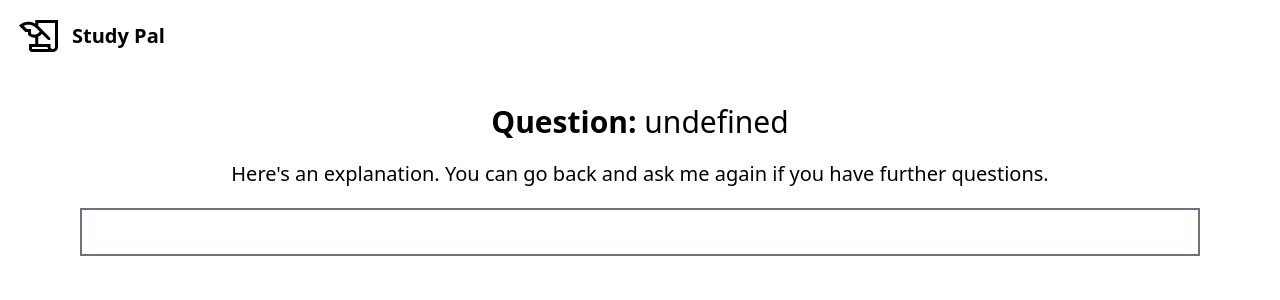
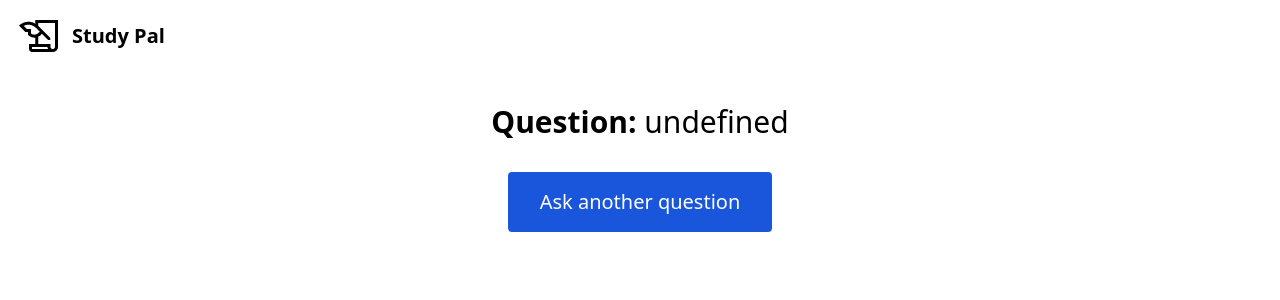
Before and after one commit to nicolehu26/subject-help, a Next.js app: page /editor in a window 1280 px wide. Shown: the top 300 px of the page. Built offline with nearby package versions, Linux system fonts and the light colour scheme.

Commit message:
added go back to question button and added answer formatting

```diff
--- a/pages/editor.tsx
+++ b/pages/editor.tsx
@@ -67,50 +67,16 @@ const Editor: NextPage = () => {
               {prompt || 'undefined'}
             </span>
           </h1>
-          <p className="text-xl mt-5">
-            Here's an explanation. You can go back and ask me again if you have further questions.
-          </p>
-          <form className="min-w-full" onSubmit={handleSubmit}>
-            <input
-              defaultValue={thesis}
-              className={classnames('text-xl mt-5 min-w-full border-2 p-2', {
-                'text-gray-400': isLoading,
-              })}
-              type="text"
-              minLength={20}
-              onChange={handleThesisChange}
-              disabled={isLoading}
-              required
-            ></input>
-
-            <div role="status">
-              <svg
-                className={classnames(
-                  'mt-6 inline mr-2 w-10 h-10 text-gray-200 animate-spin fill-blue-700',
-                  { hidden: !isLoading },
-                )}
-                viewBox="0 0 100 101"
-                fill="none"
-                xmlns="http://www.w3.org/2000/svg"
-              >
-                <path
-                  d="M100 50.5908C100 78.2051 77.6142 100.591 50 100.591C22.3858 100.591 0 78.2051 0 50.5908C0 22.9766 22.3858 0.59082 50 0.59082C77.6142 0.59082 100 22.9766 100 50.5908ZM9.08144 50.5908C9.08144 73.1895 27.4013 91.5094 50 91.5094C72.5987 91.5094 90.9186 73.1895 90.9186 50.5908C90.9186 27.9921 72.5987 9.67226 50 9.67226C27.4013 9.67226 9.08144 27.9921 9.08144 50.5908Z"
-                  fill="currentColor"
-                />
-                <path
-                  d="M93.9676 39.0409C96.393 38.4038 97.8624 35.9116 97.0079 33.5539C95.2932 28.8227 92.871 24.3692 89.8167 20.348C85.8452 15.1192 80.8826 10.7238 75.2124 7.41289C69.5422 4.10194 63.2754 1.94025 56.7698 1.05124C51.7666 0.367541 46.6976 0.446843 41.7345 1.27873C39.2613 1.69328 37.813 4.19778 38.4501 6.62326C39.0873 9.04874 41.5694 10.4717 44.0505 10.1071C47.8511 9.54855 51.7191 9.52689 55.5402 10.0491C60.8642 10.7766 65.9928 12.5457 70.6331 15.2552C75.2735 17.9648 79.3347 21.5619 82.5849 25.841C84.9175 28.9121 86.7997 32.2913 88.1811 35.8758C89.083 38.2158 91.5421 39.6781 93.9676 39.0409Z"
-                  fill="currentFill"
-                />
-              </svg>
-            </div>
-          </form>
-          {essay.map((paragraph: string, index) => {
-            return (
-              <p key={index} className="text-xl mt-5 text-left">
-                {paragraph.replace(/[0-9]. /gm, '')}
-              </p>
-            )
-          })}
+          <div className='pt-2 text-xl'>{thesis}</div>
+          <button
+              className={classnames(
+                'mt-6 text-white font-medium py-4 px-8 rounded text-xl',
+                { 'bg-blue-700': !isLoading, 'bg-blue-300': isLoading },
+              )}
+              onClick={() => router.push("/")}
+            >
+              Ask another question
+            </button>
         </main>
       </div>
     </div>
```
